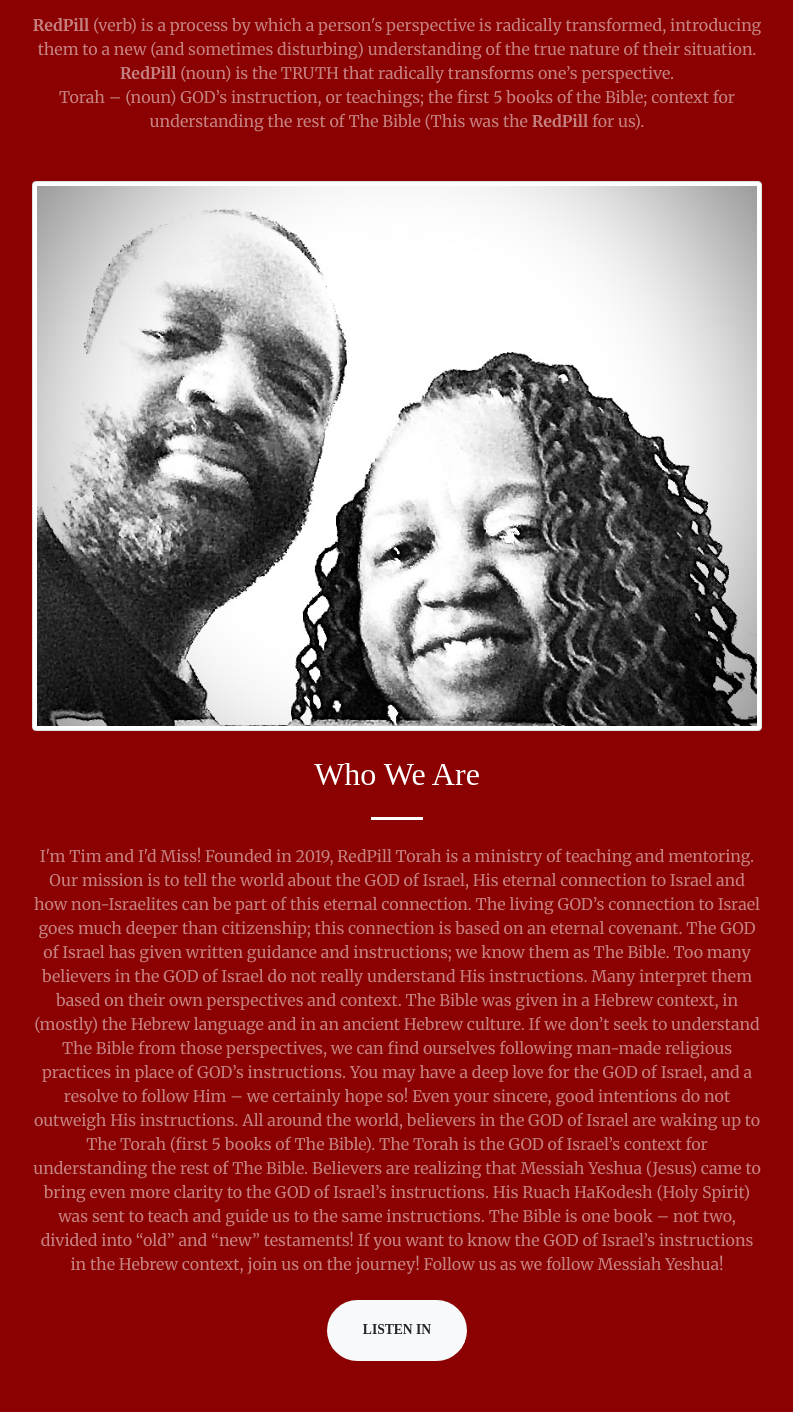
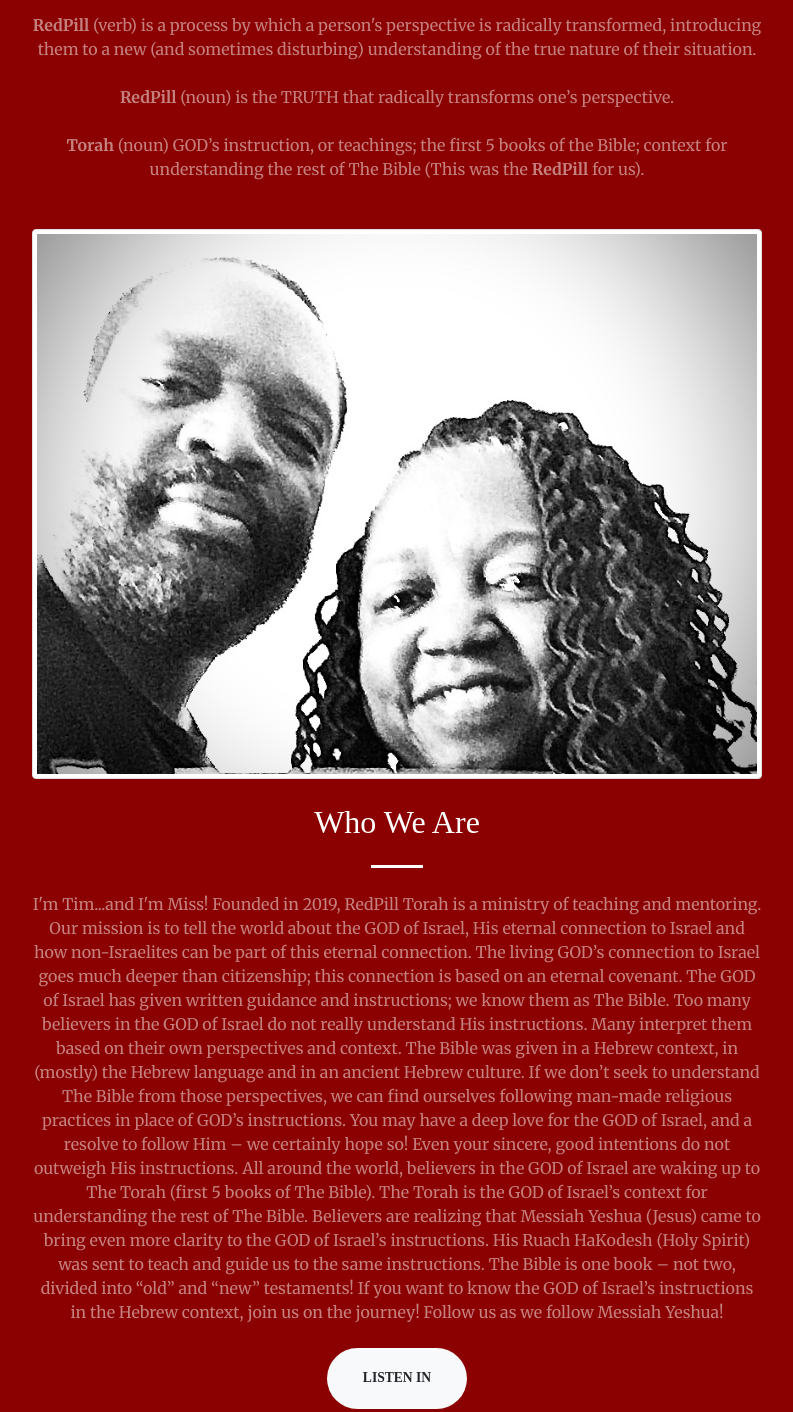
Before and after one commit to hepSEAS/RedPillTorah, a website: page index.html in a window 1280 px wide. Shown: the part 1020-2432 px from the top of the page, without its empty margins (243-1036 px from the left). Drawn offline with nearby package versions, Linux system fonts and the light colour scheme.

Commit message:
added client edits
added button, line breaks, responsive image

```diff
--- a/index.html
+++ b/index.html
@@ -60,9 +60,9 @@
                         <strong>RedPill</strong> (verb) is a process by which a person's perspective is radically
 transformed, introducing them to a new (and sometimes disturbing) understanding of the true nature of
 their situation.
-<br><strong>RedPill</strong> (noun) is the TRUTH that radically transforms one’s perspective.
-<br>
-Torah – (noun) GOD’s instruction, or teachings; the first 5 books of the Bible; context for
+<br><br><strong>RedPill</strong> (noun) is the TRUTH that radically transforms one’s perspective.
+<br><br>
+<strong>Torah</strong> (noun) GOD’s instruction, or teachings; the first 5 books of the Bible; context for
 understanding the rest of The Bible (This was the <strong>RedPill</strong> for us).
                         </p>
                         <br>
@@ -72,7 +72,7 @@ understanding the rest of The Bible (This was the <strong>RedPill</strong> for u
                         <br>
                         <h2 class="text-white mt-0">Who We Are</h2>
                         <hr class="divider light my-4" />
-                        <p class="text-white-50 mb-4">I'm Tim and I'd Miss! Founded in 2019, RedPill Torah is a ministry of teaching and mentoring. Our mission is to tell the world
+                        <p class="text-white-50 mb-4">I'm Tim...and I'm Miss! Founded in 2019, RedPill Torah is a ministry of teaching and mentoring. Our mission is to tell the world
 about the GOD of Israel, His eternal connection to Israel and how non-Israelites can be part of this
 eternal connection. The living GOD’s connection to Israel goes much deeper than citizenship; this
 connection is based on an eternal covenant.
@@ -106,7 +106,12 @@ Follow us as we follow Messiah Yeshua!</p>
                         <div class="card-body">
                             <h5 class="card-title">Calling believers from man's institutions to God's instructions.</h5>
                                     <p class="card-text"> Our podcasts are about 15 minutes long. In them, we discuss topics that will deepen your faith in our Creator. Take the RedPill!</p>
+
                         </div>
+                        <div class="container text-center">
+                             <a class="btn btn-primary btn-xl" href="https://redpilltorah.podbean.com/">Listen In</a>
+                        </div>
+                        <br>
                 </div>
             </div>
         </section>
```
Also changed, not shown: dist/css/styles.css.
